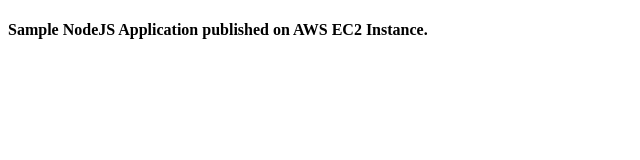
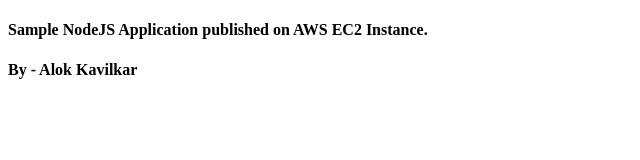
Before and after one commit to alokkavilkar/NodeJS-AWS-App, a website: page public/index.html in a window 1280 px wide. Shown: the whole page, without its empty margins (0-640 px from the left). Drawn offline with Linux system fonts and the light colour scheme.

Commit message:
main/fix-tagname

```diff
--- a/public/index.html
+++ b/public/index.html
@@ -7,5 +7,6 @@
 </head>
 <body>
     <h4>Sample NodeJS Application published on AWS EC2 Instance.</h4>
+    <h4>By - Alok Kavilkar</h4>
 </body>
 </html>
```
